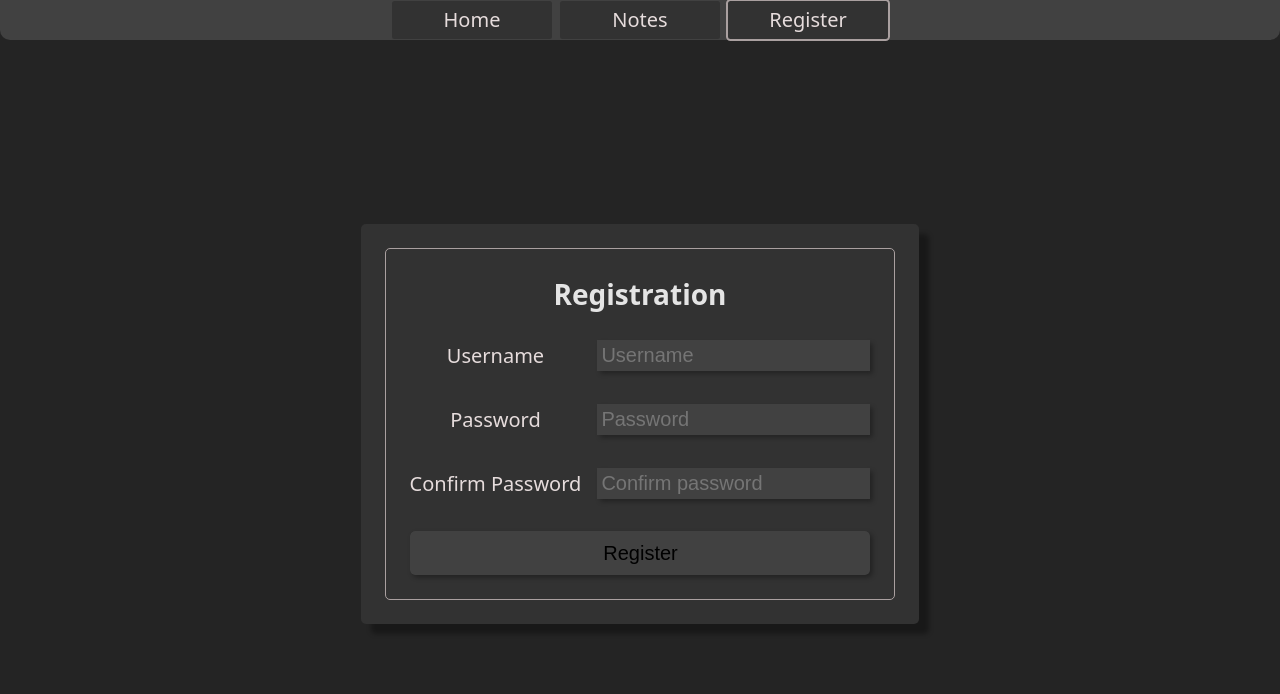
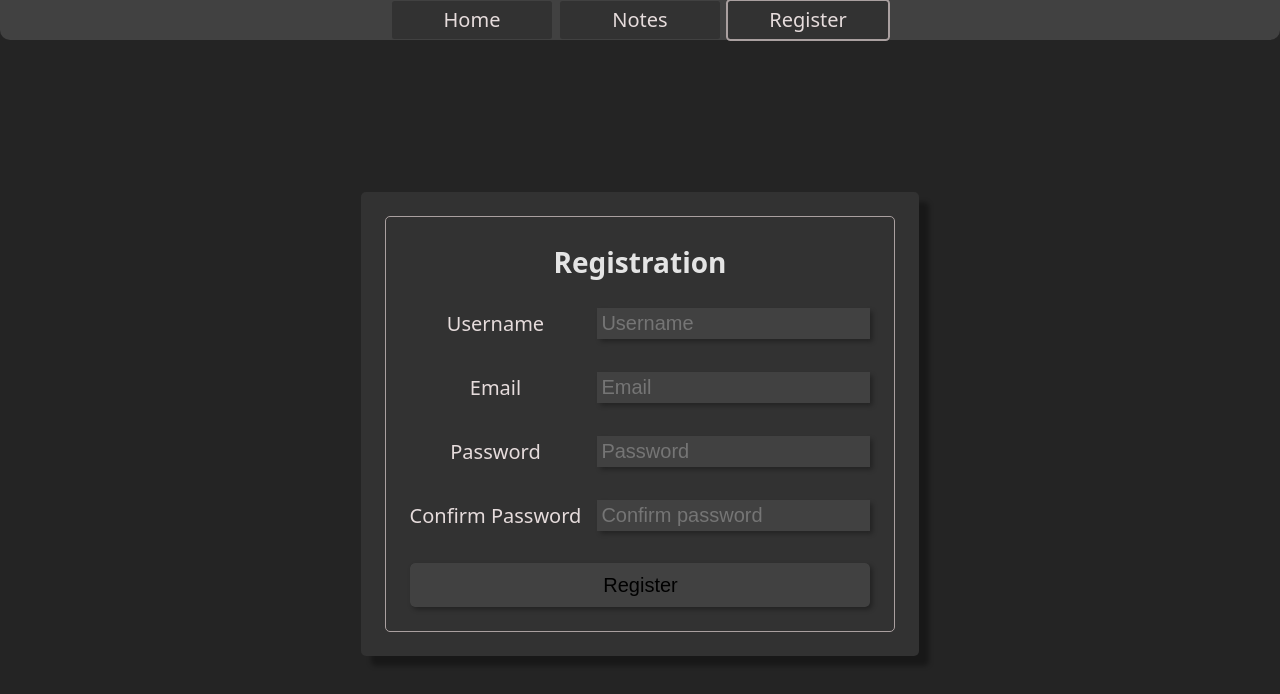
Before and after one commit to Bence7661/NoteTakerClient, a React (Vite) app: page /Register in a window 1280 px wide. Shown: the top 694 px of the page. Built offline with nearby package versions, Linux system fonts and the light colour scheme.

Commit message:
Adds email field and validation.

```diff
--- a/src/features/registration/RegisterForm.jsx
+++ b/src/features/registration/RegisterForm.jsx
@@ -12,6 +12,7 @@ import { Validate } from "./RegisterFormValidator"
 function RegisterForm() {
   const [formData, setFormData] = useState({
     username: "",
+    email: "",
     password: "",
     confirmPassword: ""
   });
@@ -65,6 +66,16 @@ function RegisterForm() {
       onBlur: onBlurDelegate
     },
     {
+      id: "email",
+      label: "Email",
+      type: "text",
+      placeholder: "Email",
+      value: formData.email,
+      error: errors.email,
+      onChange: onChangeDelegate,
+      onBlur: onBlurDelegate
+    },
+    {
       id: "password",
       label: "Password",
       type: "password",
--- a/src/features/registration/RegisterFormValidator.js
+++ b/src/features/registration/RegisterFormValidator.js
@@ -1,14 +1,22 @@
+const emailFormatRegex = /^[^\s@]+@[^\s@]+\.[^\s@]+$/;
+
 export function Validate(formData, onlyThisField = null) {
     if (formData == null) {
         console.error("No data passed to validation!");
         return;
     }
-    const errors = [];
+    const errors = {};
 
     switch (onlyThisField) {
         case "username":
             ValidateUsernameField(
                 formData.username,
+                errors
+            );
+            break;
+        case "email":
+            ValidateEmailField(
+                formData.email,
                 errors
             );
             break;
@@ -30,6 +38,10 @@ export function Validate(formData, onlyThisField = null) {
                 formData.username,
                 errors
             );
+            ValidateEmailField(
+                formData.email,
+                errors
+            );
             ValidatePasswordField(
                 formData.password,
                 errors
@@ -49,20 +61,26 @@ function ValidateUsernameField(username, errors) {
     if (!username.trim()) errors.username = "Required";
 }
 
+function ValidateEmailField(email, errors) {
+    if (!email.trim()) {
+        errors.email = "Required";
+        return;
+    }
+    if (!emailFormatRegex.test(email)) errors.email = "Invalid format";
+}
+
 function ValidatePasswordField(password, errors) {
     if (!password) {
         errors.password = "Required";
+        return;
     }
-    else if (password.length < 6) {
-        errors.password = "Min 6 characters";
-    }
+    if (password.length < 6) errors.password = "Min 6 characters";
 }
 
 function ValidateConfirmPasswordField(confirmPassword, password, errors) {
     if (!confirmPassword) {
         errors.confirmPassword = "Required";
+        return;
     }
-    else if (confirmPassword != password) {
-        errors.confirmPassword = "Must match password";
-    }
+    if (confirmPassword != password) errors.confirmPassword = "Must match password";
 }
```
